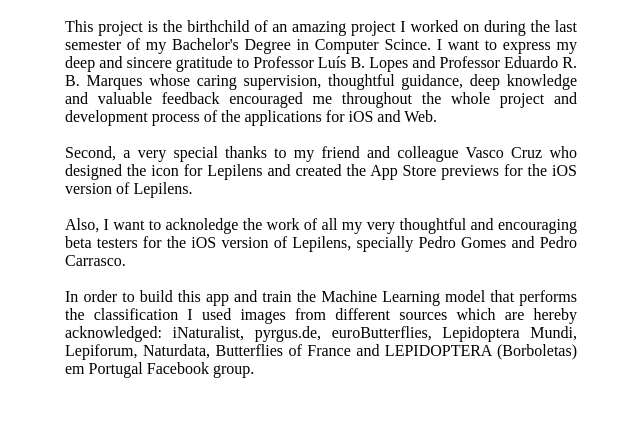
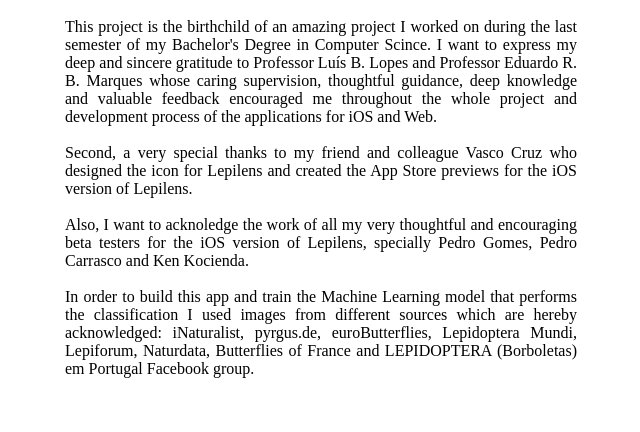
Before and after one commit to tmsm1999/Lepilens-Web-App, a Flask app: page / in a window 1280 px wide. Shown: the part 1281-1713 px from the top of the page, without its empty margins (7-647 px from the left). Run offline with Flask 2, Linux system fonts and the light colour scheme.

Commit message:
Update to acknoledgments.

```diff
--- a/templates/Model_WebPage.html
+++ b/templates/Model_WebPage.html
@@ -103,7 +103,7 @@
 		<br>
 		<p id="confidence_paragraph">
 			Also, I want to acknoledge the work of all my very thoughtful and encouraging beta testers for the
-		iOS version of Lepilens, specially Pedro Gomes and Pedro Carrasco.</p>
+		iOS version of Lepilens, specially Pedro Gomes, Pedro Carrasco and Ken Kocienda.</p>
 		<br>
 		<p id="confidence_paragraph">
 			In order to build this app and train the Machine Learning model that performs the classification
```
